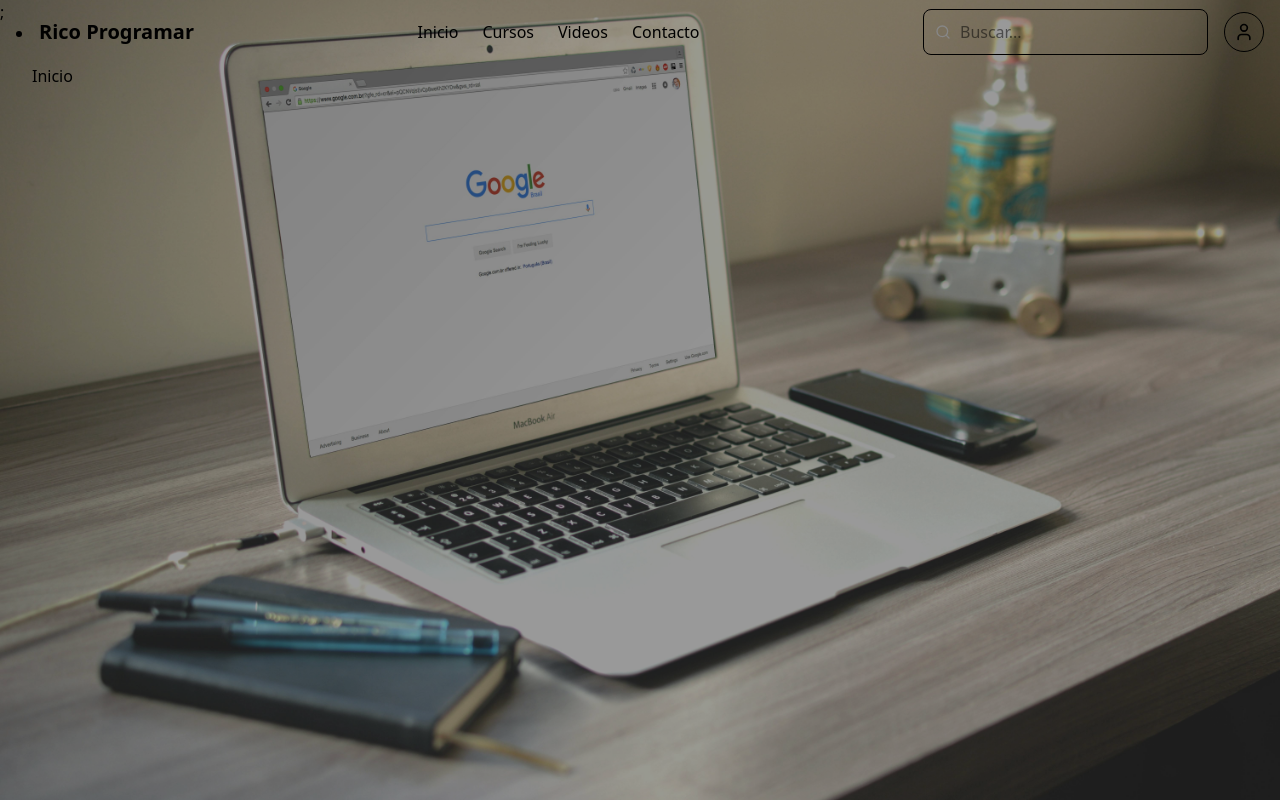
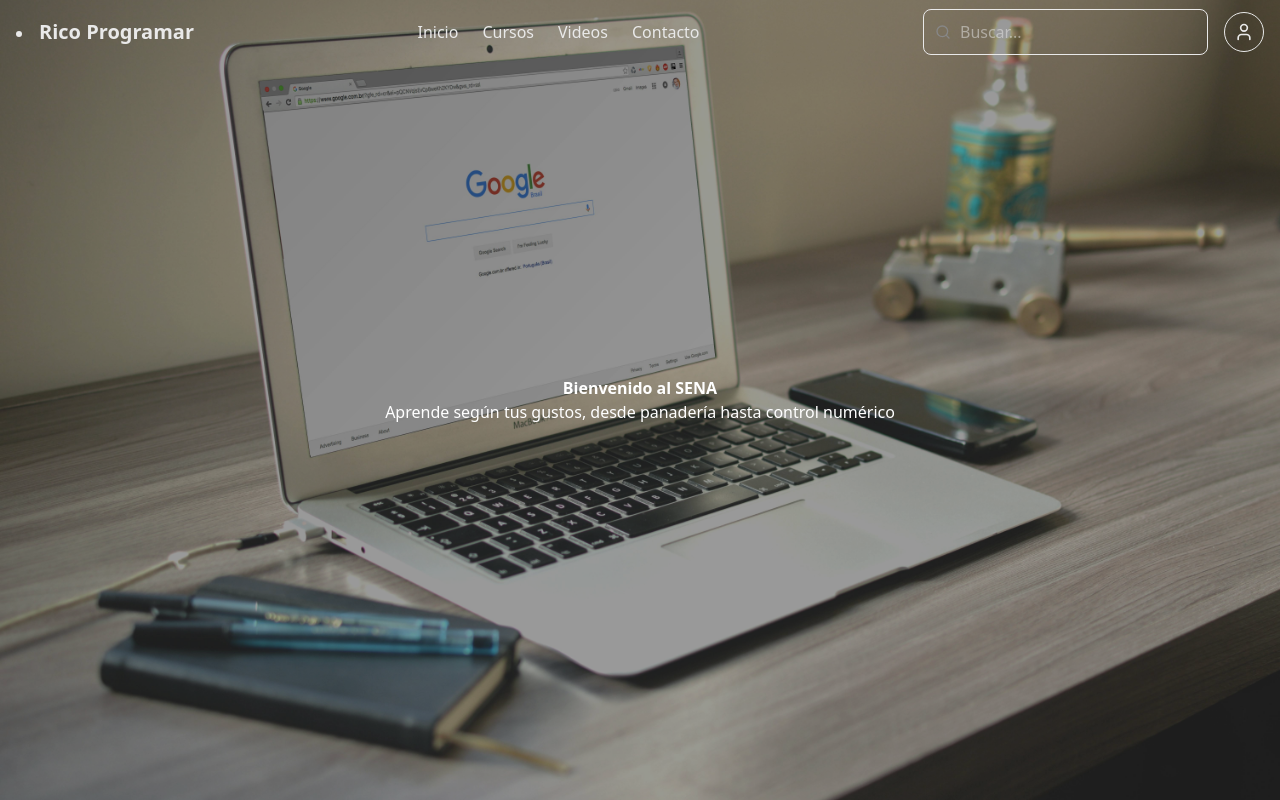
Before and after one commit to Yayis26/dayana-actividades-frontend, a React (Vite) app in the folder frontend/curatio/: page / in a window 1280 px wide. Built offline with nearby package versions, Linux system fonts and the light colour scheme.

Commit message:
feat: se modificó el router para poder usar multiples layouts - Estilo overlay moderno

```diff
--- a/frontend/curatio/src/app/router/index.jsx
+++ b/frontend/curatio/src/app/router/index.jsx
@@ -1,38 +1,53 @@
 import {createBrowserRouter} from "react-router-dom"
 import MainLayout from "@/shared/layout/MainLayout"
 import ProfilePage from "../../features/users/pages/ProfilePage";
-
+import HomePage from "../../features/dashboard/pages/HomePage";
+import AuthLayout from "../../shared/layout/AuthLayout";
 
 const router = createBrowserRouter([
-
     {
-        path: "/",
             element:<MainLayout/>,
             children: [
                 {
-                index: true,
-                element:<h1 className="p-4">Inicio</h1>
+                    path: "/",
+                    element: <HomePage/>
                 },
                 {
-                path: "cursos",
-                element:<h1 className="p-4">Cursos</h1>
-            },
-
-            {
-                path: "contacto",
-                element:<h1 className="p-4">Contacto</h1>
-            },
-
-            {
-                path: "Videos",
-                element:<h1 className="p-4">Videos</h1>
+                    path:"cursos",
+                    element: <h1 className="p-4">Cursos</h1>
                 },
                 {
-                path: "perfil",
-                element: <ProfilePage />
+                    path:"contacto",
+                    element: <h1 className="p-4">Contacto</h1>
+                },
+                {
+                    path:"video",
+                    element: <h1 className="p-4">Videos</h1>
+                },
+                {
+                    path:"perfil",
+                    element: <ProfilePage/>
+                },
+        ]
+    },
+    {
+            element:<AuthLayout/>,
+            children: [
+                {
+                    path: "login",
+                    element: <AuthLayout />
+                },
+                {
+                    path:"Forgot-password",
+                    element: <h1 className="p-4">Recuperar mi contraseña</h1>
+                },
+                {
+                    path:"reset-password",
+                    element: <h1 className="p-4">Resetear mi contraseña</h1>
                 },
 
         ]
     }
 ])
+
 export default router;
--- a/frontend/curatio/src/features/dashboard/pages/DashboardPage.jsx
+++ /dev/null
@@ -1 +0,0 @@
-//Solo usuarios autenticados
--- /dev/null
+++ b/frontend/curatio/src/features/dashboard/pages/HomePage.jsx
@@ -0,0 +1,26 @@
+import heroBg from "@/assets/images/10-imagen-hero.jpg"
+import { Section } from "lucide-react"
+
+export default function HomePage(){
+
+    return(
+        <section
+            className="relative min-h-screen w-full flex items-center justify-center text-black"
+            style={{
+                backgroundImage: `url(${heroBg})`,
+                backgroundSize: "cover",
+                backgroundPosition: "center",
+            }}>
+            <div className="absolute inset-0 bg-black/40"></div>
+
+            <div className="relative z-10 text-center text-white">
+                <h1 className="text-h1 font-heading ">
+                    Bienvenido al SENA
+                </h1>
+                <p>
+                    Aprende según tus gustos, desde panadería hasta control numérico
+                </p>
+            </div>
+        </section>
+    )
+}
--- a/frontend/curatio/src/features/users/components/UserForm.jsx
+++ b/frontend/curatio/src/features/users/components/UserForm.jsx
@@ -5,7 +5,18 @@
     <div>
       {/*Formulario para crear el usuario REALIZADO POR JHONIER G */}
 
-      <form>
+      <form className="
+        px-6 py-12
+        grid grid-cols-1
+        gap-6
+        bg-white/70
+        dark:bg-neutral-900/30
+        backdrop-blur-md
+        shadow-xl
+        ring-1
+        rounded-3xl
+
+        ">
         {/*DATOS BASICOS */}
         <Input
           label="Nombre y Apellidos"
@@ -50,20 +61,6 @@
           name="confirmEmail">
         </Input>
 
-        {/*DATOS DE 1ROL*/}
-        <Input
-          label="fecha de inicio"
-          placeholder="2023-01-01"
-          type="date"
-          name="startDate">
-        </Input>
-
-        <Input
-          label="fecha de fin"
-          placeholder="2023-12-31"
-          type="date"
-          name="endDate">
-        </Input>
 
 
 
--- a/frontend/curatio/src/shared/layout/AuthLayout.jsx
+++ b/frontend/curatio/src/shared/layout/AuthLayout.jsx
@@ -0,0 +1,26 @@
+import { Outlet } from "react-router-dom";
+import authBg from "@/assets/images/11-auth-background.jpg"
+// import heroBg from "@/assets/images/10-imagen-hero.jpg"
+import UserForm from "../../features/users/components/UserForm";
+
+export default function AuthLayout(){
+
+
+        return(
+            <div className= "relative min-h-screen w-full flex items-center justify-center text-black"
+                        style={{
+                            backgroundImage: `url(${authBg})`,
+                            backgroundSize: "cover",
+                            backgroundPosition: "center",
+                        }}>
+
+                <div className="absolute inset-0 bg-white/60"/>
+                {/*Contenido externo que se inyecta*/}
+                <main className="mx-auto max-w7">
+                    {/* <Outlet /> */}
+                    <UserForm/>
+                </main>
+            </div>
+
+        );
+};
--- a/frontend/curatio/src/shared/layout/MainLayout.jsx
+++ b/frontend/curatio/src/shared/layout/MainLayout.jsx
@@ -1,24 +1,30 @@
 import Navbar from "@/shared/layout/Navbar.jsx";
-import { Outlet } from "react-router-dom";
-import heroBg from "@/assets/images/10-imagen-hero.jpg"
+import { Outlet, useLocation } from "react-router-dom";
+// import heroBg from "@/assets/images/10-imagen-hero.jpg"
 
 export default function MainLayout(){
+/**
+ * useLocation
+ * Hook de React Router que te da acceso al objeto location, el cual contiene información de la URL actual:
+ * pathname = la ruta actual(/about. etc)
+ */
+    const location = useLocation();
+
+    const isHome = location.pathname === "/"
 
         return(
-            <div className="relative min-h-screen">
-                <div className="absolute inset-0 -z-10 bg-cover bg-center"
+            //Navbar transparente solo en el home
+            //Si la ruta es exactamente / => es transparente
+            //Si es cualquier otra ruta es solido
 
-                    style={{backgroundImage: `url(${heroBg})`}}>
-                </div>
-                {/*Filtro*/}
-                <div className="absolute inset-0 -z-10 bg-black/40 "></div>
+            <div className="min-h-screen text-text-primary">
 
                 {/* Navbar*/}
-                <header className="relative z-20 ">
-                    <Navbar variant= "transparent"/>;
-                </header>
 
-                <main className="mx-auto max-w7 px-4 py-6">
+                <Navbar variant= {isHome ? "transparent" :"solid" }/>
+
+                {/*Contenido externo que se inyecta*/}
+                <main className="mx-auto max-w7">
                     <Outlet />
                 </main>
             </div>
--- a/frontend/curatio/src/shared/layout/Navbar.jsx
+++ b/frontend/curatio/src/shared/layout/Navbar.jsx
@@ -10,23 +10,23 @@
 
   return (
     //Estos son los estilos del navbar para que quede transparente
-    <nav className= {`w-full border-b transition-colors duration-300 ${
-      variant === "transparent"
-      ? "bg-transparent border-transparent absolute top-0 left-0 z-30"
-      : "bg-background border-border"
-    }`}>
+    <nav
+      className={`w-full border-b transition-colors duration-300 ${
+        variant === "transparent"
+          ? "bg-transparent border-transparent absolute top-0 left-0 z-30"
+          : "bg-background border-border"
+      }`}
+    >
       <div className="mx-auto max-w-7xl px-4">
         <div className="flex h-16 items-center justify-between">
-
           {/* Logo de marca */}
           <div className="flex items-center">
             <li>
               <Link to="/" className="text-xl font-bold">
-              Rico Programar
+                Rico Programar
               </Link>
             </li>
           </div>
-
 
           {/* Links de navegación */}
           <ul className="hidden md:flex items-center gap-6">
@@ -52,10 +52,8 @@
             </li>
           </ul>
 
-
           {/* Sección derecha: búsqueda + usuario */}
           <div className="flex items-center gap-4">
-
             {/* Buscador */}
             <div className="relative hidden sm:block">
               <Search className="absolute left-3 top-1/2 -translate-y-1/2 size-4 text-gray-500" />
@@ -67,7 +65,6 @@
                  py-2.5 border rounded-lg text-body focus:outline-none focus:ring-2 focus:ring-primary"
               />
             </div>
-
 
             {/* Icono de usuario */}
             {/* <button className="flex items-center justify-center size-10 rounded-full border hover:bg-gray-100 transition">
@@ -83,22 +80,36 @@
                 <User className="size-5" />
               </button>
 
-
               {isOpen && (
-                <div className="absolute right-0 mt-2 w-48 rounded-lg border bg-background shadow-lg">
+                <div
+                  className="
+                      px-6 py-6
+                      grid grid-cols-1
+                      gap-6
+                    bg-white/70
+                    dark:bg-neutral-900/30
+                      backdrop-blur-md
+                      shadow-xl
+                      ring-1
+                      rounded-3xl
+                      absolute right-0 mt-2 w-48
+                      rounded-lg border
+                      bg-background
+                      shadow-lg"
+                >
                   <ul className="py-2 text-sm">
                     <li>
                       <Link
-                        to="/perfil"
-                        className="block px-4 py-2 hover:bg-surface transition"
+                        to="/login"
+                        className="block px-4 py-2 hover:bg-black transition"
                         onClick={() => setIsOpen(false)}
                       >
-                        Perfil
+                        Login
                       </Link>
                     </li>
                     <li>
                       <button
-                        className="w-full text-left px-4 py-2 hover:bg-surface transition"
+                        className="w-full text-left px-4 py-2 hover:bg-black transition"
                         onClick={() => {
                           setIsOpen(false);
                           console.log("Cerrar sesión");
@@ -111,8 +122,6 @@
                 </div>
               )}
             </div>
-
-
           </div>
         </div>
       </div>
```
Also changed, not shown: frontend/curatio/src/assets/images/11-auth-background.jpg (added). Lines whose indentation alone changed are shown as unchanged.
